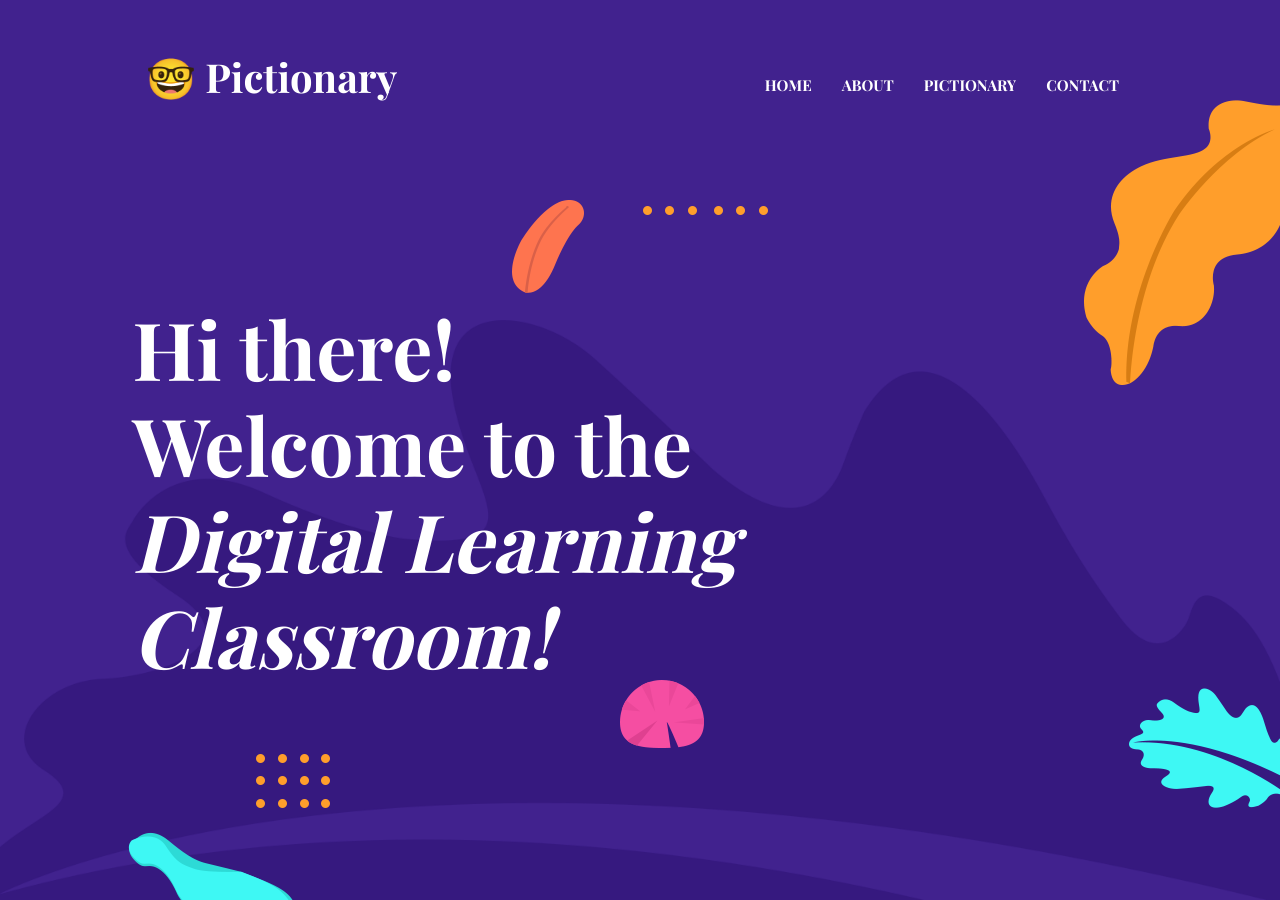
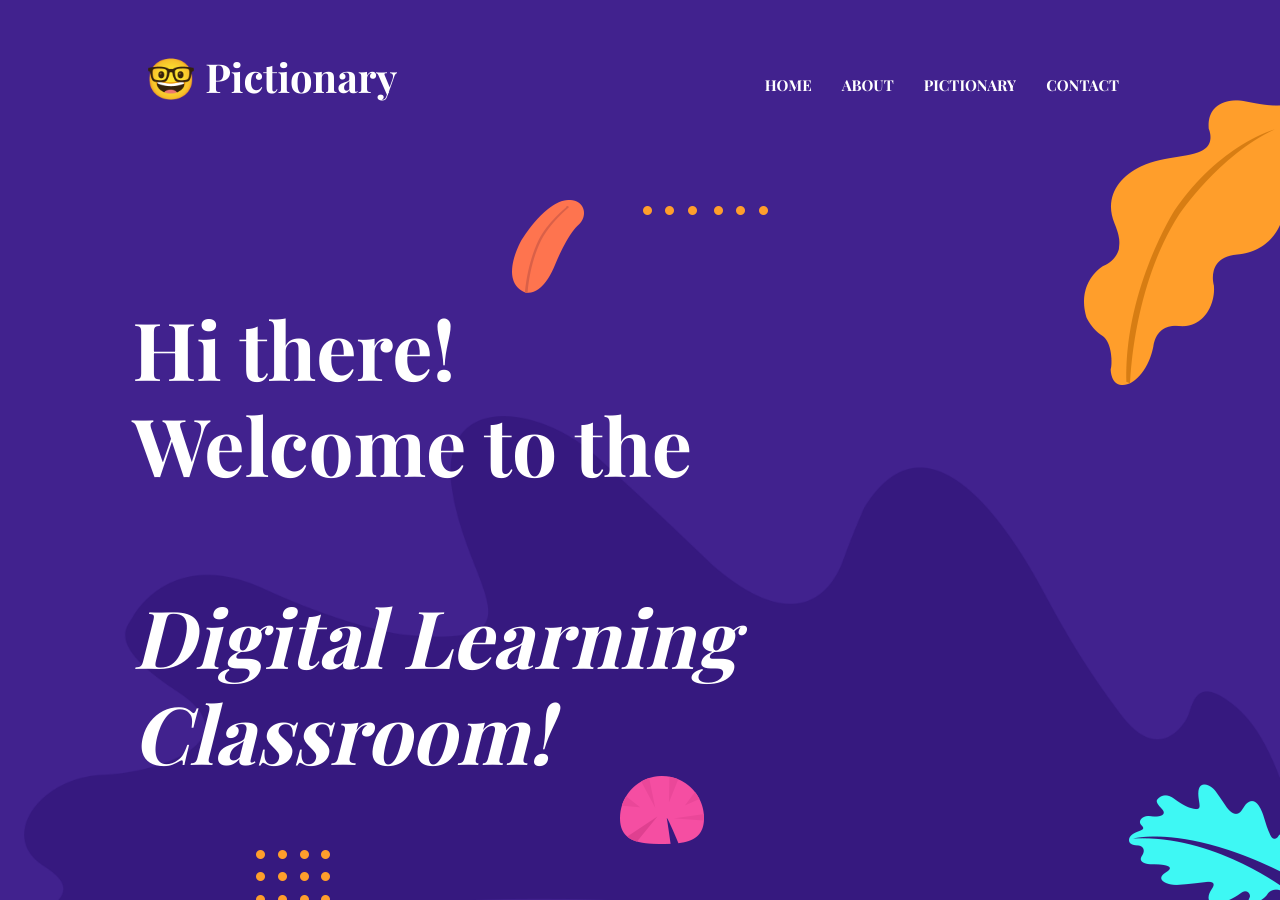
Before and after one commit to a1g5/a1g5.github.io, a Jekyll site: the page built from index.html, in a window 1280 px wide and 900 px high. Built offline with Jekyll 4.4.1, drawn with Linux system fonts in a browser that asks for light colours.

```diff
--- a/_data/settings.yml
+++ b/_data/settings.yml
@@ -34,7 +34,7 @@ disqus-identifier: # Add your shortname for Disqus Comment. For example mr-brown
 # Hero Section
 
 hero:
-  hero-title: Hi there! <br>Welcome to the<br> <i>Digital Learning Classroom!</i>
+  hero-title: Hi there! <br>Welcome to the<br><br> <i>Digital Learning Classroom!</i>
 
 #-------------------------------
 # About (Section and Page)
```
